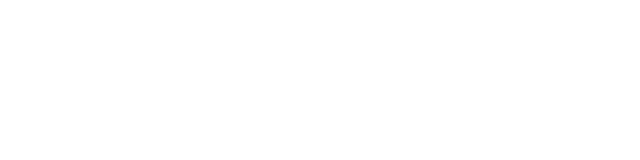
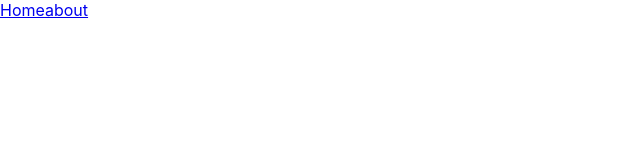
Before and after one commit to BW-African-Marketplace-7/frontend, a React (Create React App) app in the folder React App/: page / in a window 1280 px wide. Shown: the top 160 px of the page, without its empty margins (0-640 px from the left). Built offline with nearby package versions, Linux system fonts and the light colour scheme.

Commit message:
added react-router-dom and setup routing for home and about pages

```diff
--- a/React App/package.json
+++ b/React App/package.json
@@ -9,6 +9,7 @@
     "axios": "^0.23.0",
     "react": "^17.0.2",
     "react-dom": "^17.0.2",
+    "react-router-dom": "^5.3.0",
     "react-scripts": "4.0.3",
     "web-vitals": "^1.1.2",
     "yup": "^0.32.11"
--- a/React App/src/App.css
+++ b/React App/src/App.css
@@ -0,0 +1,6 @@
+.App{
+    height: 100%;
+}
+#root{
+    height: 100%;
+}
--- a/React App/src/App.js
+++ b/React App/src/App.js
@@ -1,12 +1,51 @@
 import './App.css';
+import axios from 'axios';
+import {BrowserRouter as Router}  from 'react-router-dom';
+import { Link, Route } from 'react-router-dom';
+import React, {useState, useEffect} from "react";
+
+
 
 function App() {
+
+  const loginDefault = {
+    username: '',
+    password: ''
+  }
+
+  const [disable, setDisable] = useState(true)
+  const [login,setLogin] = useState(loginDefault)
+
   return (
-    <div className="App">
-      <header className="App-header">
-      </header>
+    <Router>
+      <div className="App">
+        <header className="App-header">
+          <Link to='/'>Home</Link>
+          <Link to='/about'>about</Link>
+        </header>
 
-    </div>
+        <Route exact path='/'>
+          <section className='upper-content-section'>
+            <div className='top-left'>
+            </div>
+            <div className='top-right'>
+            </div>
+          </section>
+          <section className='content-section'>
+            <div className='mid-left'>
+            </div>
+            <div className='mid-right'>
+            </div>
+          </section>
+          <section className='lower-content-section'>
+            <div className='mid-left'>
+            </div>
+            <div className='mid-right'>
+            </div>
+          </section>
+        </Route>
+      </div>
+    </Router>
   );
 }
 
```
Also changed, not shown: 1 other file (tests, documents, lock files or other folders).
